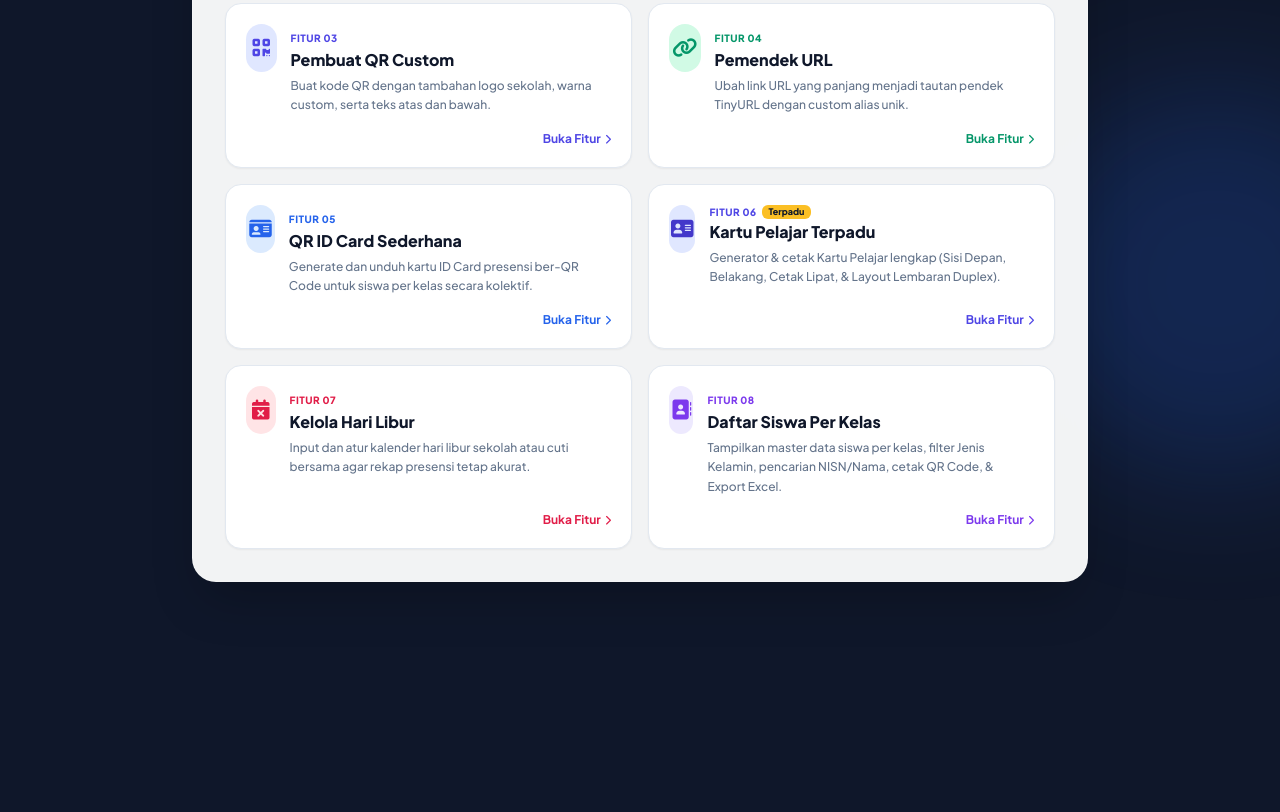
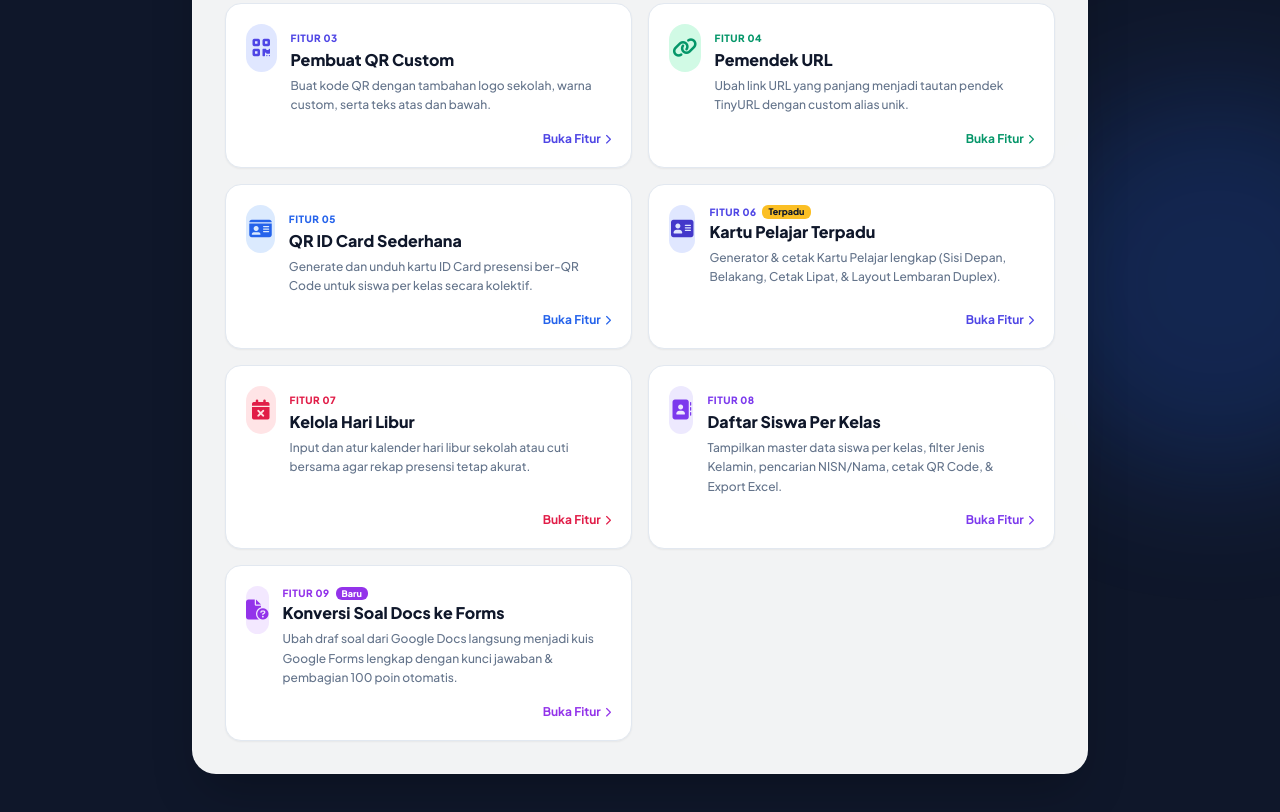
Before and after one commit to candrarubiana79-dotcom/rekap-kehadiran-nesara, a plain HTML site: page tools.html in a window 1280 px wide. Shown: the part 454-1266 px from the top of the page. Before the commit the page ends 1084 px from the top, so only its background shows below. Drawn offline with nearby package versions, Linux system fonts and the light colour scheme; sample sign-in values are in the browser's storage.

Commit message:
Update tools.html

```diff
--- a/tools.html
+++ b/tools.html
@@ -48,7 +48,7 @@
     <div class="bg-slate-50 p-4 rounded-2xl border border-slate-200/80 flex items-center gap-3">
       <i class="fa-solid fa-circle-info text-indigo-600 text-xl flex-shrink-0"></i>
       <p class="text-xs text-slate-600 font-medium">
-        Pilih salah satu alat di bawah ini untuk melihat laporan harian, daftar siswa per kelas, presensi kolektif masal, mengelola QR Code, pemendekan link, cetak Kartu Pelajar Terpadu, atau manajemen hari libur.
+        Pilih salah satu alat di bawah ini untuk melihat laporan harian, daftar siswa per kelas, presensi kolektif masal, mengelola QR Code, pemendekan link, cetak Kartu Pelajar Terpadu, manajemen hari libur, atau konversi soal Google Docs ke Google Forms.
       </p>
     </div>
 
@@ -198,7 +198,7 @@
         </div>
       </a>
 
-      <!-- MENU 8: DAFTAR SISWA PER KELAS (BARU) -->
+      <!-- MENU 8: DAFTAR SISWA PER KELAS -->
       <a href="daftar-siswa.html" class="group bg-white hover:bg-violet-50/50 p-5 rounded-2xl border border-slate-200 hover:border-violet-300 transition-all shadow-sm hover:shadow-md flex flex-col justify-between space-y-4">
         <div class="flex items-start gap-3.5">
           <div class="w-12 h-12 bg-violet-100 text-violet-600 rounded-2xl flex items-center justify-center text-xl font-bold group-hover:scale-110 transition-transform">
@@ -218,6 +218,29 @@
         </div>
       </a>
 
+      <!-- MENU 9: KONVERSI SOAL DOCS KE FORMS (BARU) -->
+      <a href="docs-to-forms.html" class="group bg-white hover:bg-purple-50/50 p-5 rounded-2xl border border-slate-200 hover:border-purple-300 transition-all shadow-sm hover:shadow-md flex flex-col justify-between space-y-4">
+        <div class="flex items-start gap-3.5">
+          <div class="w-12 h-12 bg-purple-100 text-purple-600 rounded-2xl flex items-center justify-center text-xl font-bold group-hover:scale-110 transition-transform">
+            <i class="fa-solid fa-file-circle-question"></i>
+          </div>
+          <div>
+            <div class="flex items-center gap-1.5">
+              <span class="text-[10px] font-extrabold text-purple-600 tracking-wider uppercase">Fitur 09</span>
+              <span class="bg-purple-600 text-white text-[9px] font-black px-1.5 py-0.2 rounded-md">Baru</span>
+            </div>
+            <h3 class="text-base font-extrabold text-slate-900 group-hover:text-purple-600 transition-colors">Konversi Soal Docs ke Forms</h3>
+            <p class="text-xs text-slate-500 font-medium mt-1 leading-relaxed">
+              Ubah draf soal dari Google Docs langsung menjadi kuis Google Forms lengkap dengan kunci jawaban & pembagian 100 poin otomatis.
+            </p>
+          </div>
+        </div>
+        <div class="flex items-center justify-end text-xs font-bold text-purple-600 group-hover:translate-x-1 transition-transform">
+          <span>Buka Fitur</span>
+          <i class="fa-solid fa-chevron-right ml-1 text-[10px]"></i>
+        </div>
+      </a>
+
     </div>
 
   </div>
```
